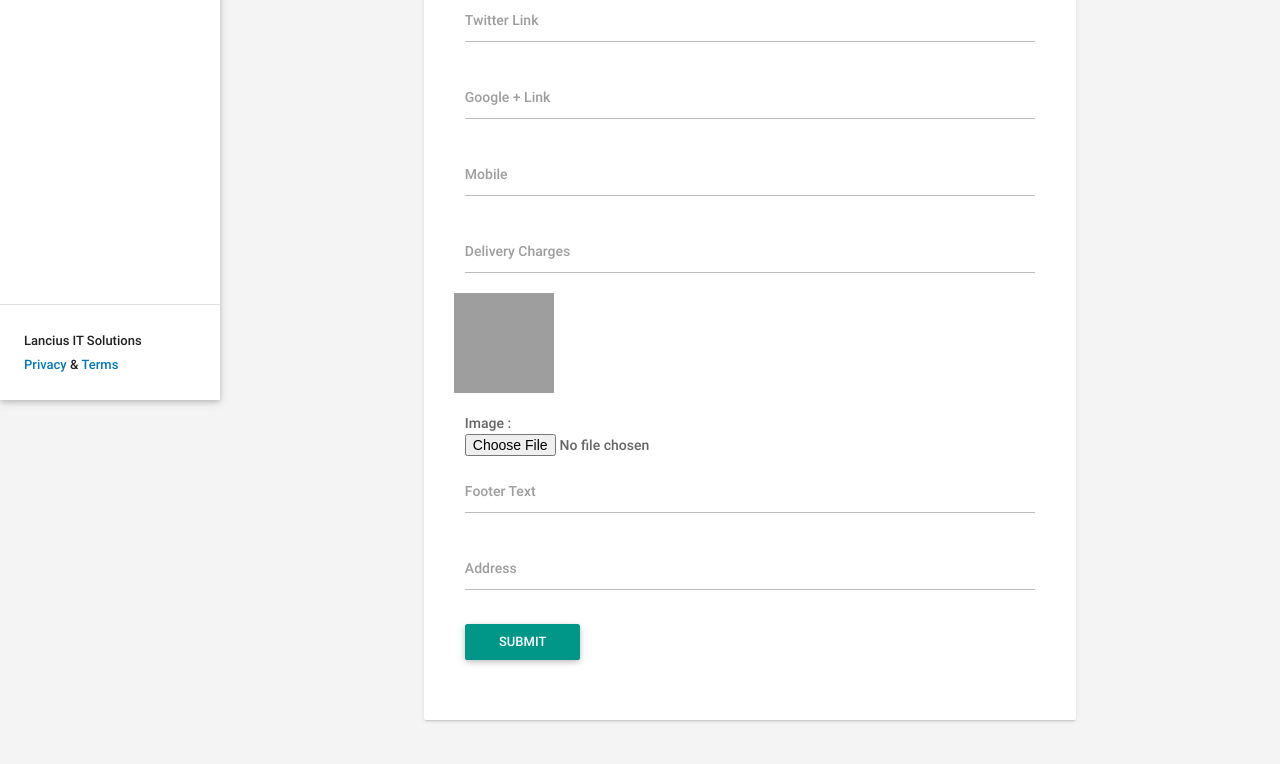
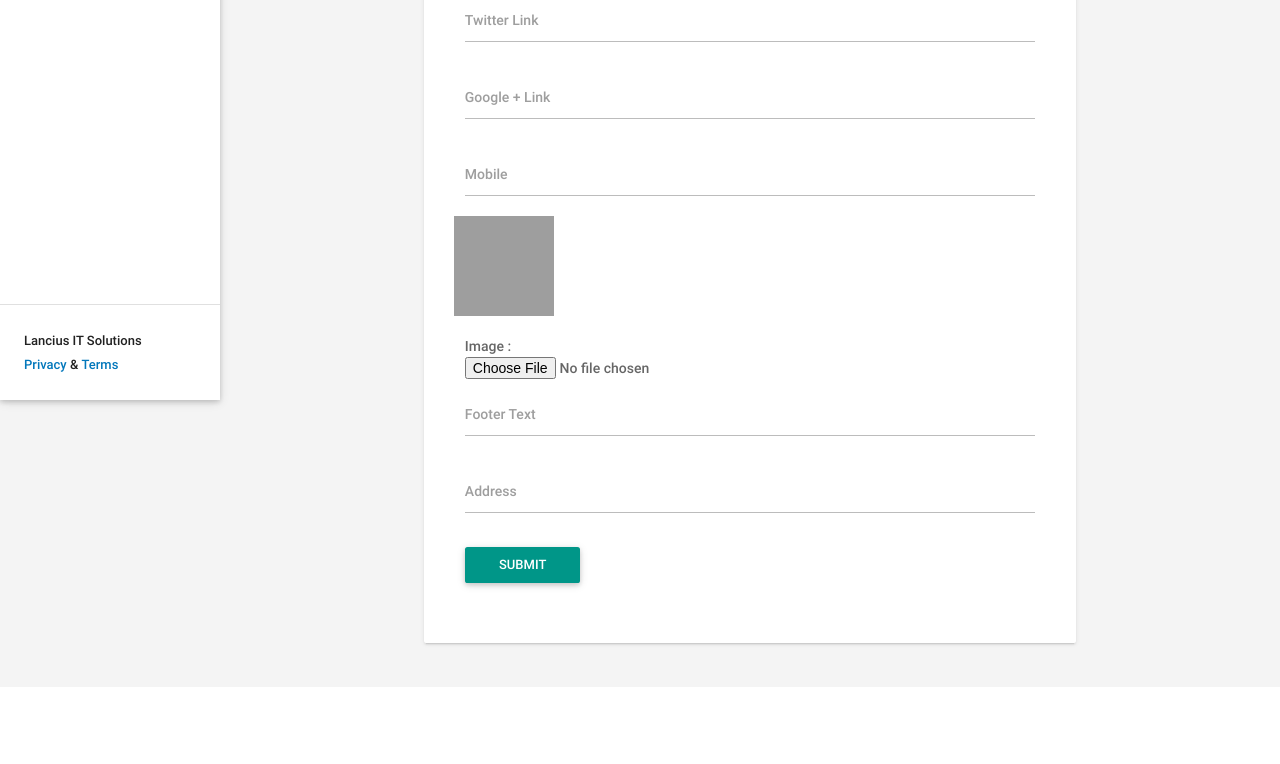
Before and after one commit to Srinivaslancius/mokshita_site, a PHP site: page /mokshita_site/admin/site_settings.php in a window 1280 px wide. Shown: the part 400-1164 px from the top of the page. After the commit the page ends 1047 px from the top, so only its background shows below. Run offline with PHP 8.4, Linux system fonts and the light colour scheme; the visitor is signed in with stand-in values (Sample User, id 1); data that the repository does not hold is empty; some libraries are stand-ins or nearby versions.

Commit message:
sitesettings page committed

```diff
--- a/admin/site_settings.php
+++ b/admin/site_settings.php
@@ -92,13 +92,7 @@
                                     <input id="title" type="text" class="validate" name="mobile"  required value="<?php echo $getSiteSettingsData['mobile'];?>">
                                     <label for="title">Mobile</label>
                                 </div>
-
-                                <div class="input-field col s12">
-                                    <input id="delivery_charges" type="text" class="validate" name="delivery_charges" required value="<?php echo $getSiteSettingsData['delivery_charges'];?>">
-                                    <label for="title">Delivery Charges</label>
-                                </div>
-
-                                <div class="form-group">
+                               <div class="form-group">
                                     <label for="name" class="col-lg-3 col-sm-3 control-label"></label>
                                     <div class="col-lg-9">
                                         <img src="<?php echo $base_url . 'uploads/logo/'.$getSiteSettingsData['logo'] ?>" height="100" width="100" id="output"/>
```
